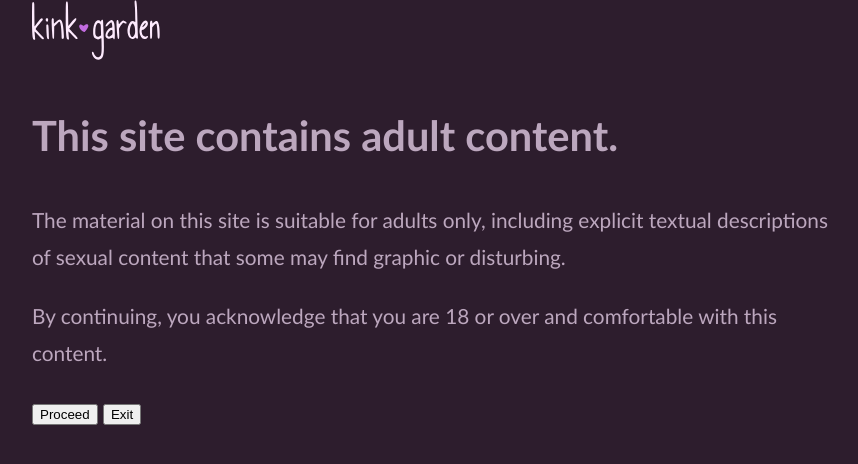
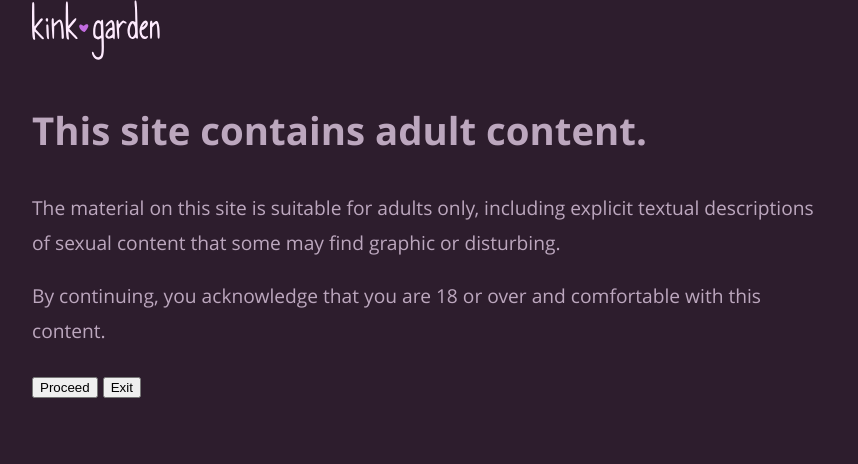
Before and after one commit to kinkgarden/kinkgarden, a Django app: page / in a window 1280 px wide. Shown: the top 464 px of the page, without its empty margins (208-1066 px from the left). Run offline with Django 3.2, Linux system fonts and the light colour scheme.

Commit message:
add web font

```diff
--- a/base/static/base/style.css
+++ b/base/static/base/style.css
@@ -1,11 +1,39 @@
+@font-face {
+    font-family: "Open Sans";
+    src: url("OpenSans-Regular-webfont.woff") format("woff");
+    font-weight: normal;
+    font-style: normal;
+}
+
+@font-face {
+    font-family: "Open Sans";
+    src: url("OpenSans-Bold-webfont.woff") format("woff");
+    font-weight: bold;
+    font-style: normal;
+}
+
+@font-face {
+    font-family: "Open Sans";
+    src: url("OpenSans-Italic-webfont.woff") format("woff");
+    font-weight: normal;
+    font-style: italic;
+}
+
+@font-face {
+    font-family: "Open Sans";
+    src: url("OpenSans-Light-webfont.woff") format("woff");
+    font-weight: 300;
+    font-style: normal;
+}
+
 body {
     margin: 0 auto;
-    font-family: Candara;
+    font-family: "Open Sans", sans-serif;
 
     line-height: 1.8;
     color: #bca7be;
     background-color: #2d1d2d;
-    font-size: 130%;
+    font-size: 120%;
     max-width: 50rem;
 }
 
--- a/base/templates/base/index.html
+++ b/base/templates/base/index.html
@@ -35,7 +35,7 @@
         </p>
     {% endif %}
     <p>feel free to follow us on <a href="https://twitter.com/kinkgarden">Twitter</a>.</p>
-    <h4>what is this?</h4>
+    <h3>what is this?</h3>
     <p>kink.garden is a project that aims to create a website where you can make a <b>list of your kinks</b> that you
         can share with friends, the world, or no one but yourself!</p>
     <p>this project was started and conceptualized <b>by queer people, for queer people.</b> it is being built from the
--- a/editor/assets/CategoryMenu.svelte
+++ b/editor/assets/CategoryMenu.svelte
@@ -7,7 +7,7 @@
 
 <style>
     .category-menu {
-        flex: 1 0 0;
+        flex: 0 0 12em;
         display: flex;
         flex-flow: column nowrap;
     }
--- a/editor/assets/KinkMenu.svelte
+++ b/editor/assets/KinkMenu.svelte
@@ -95,7 +95,7 @@
 
     .kink.selected > :not(.shortcuts) {
         opacity: 0.6;
-        color: #6a3772;
+        font-weight: lighter;
     }
 
     .kink .shortcuts {
```
Also changed, not shown: base/static/base/OpenSans-Bold-webfont.woff (added), base/static/base/OpenSans-Italic-webfont.woff (added), base/static/base/OpenSans-Light-webfont.woff (added), base/static/base/OpenSans-Regular-webfont.woff (added).
